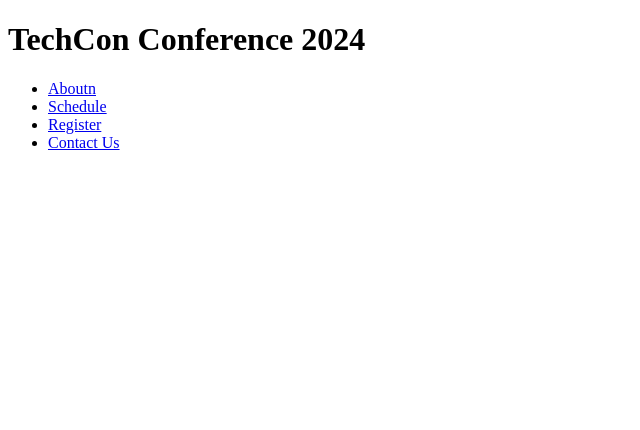
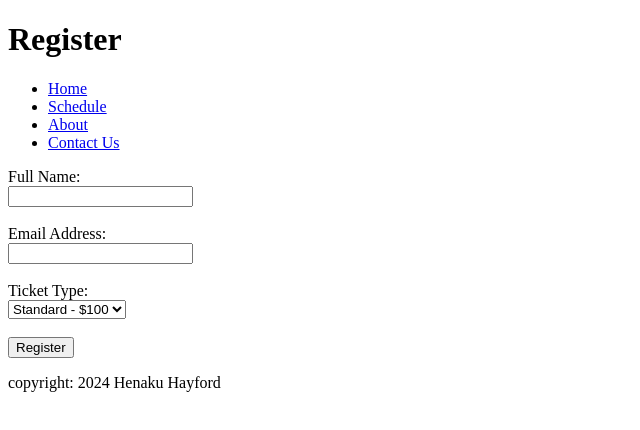
Before and after one commit to UncleCheers/TechCon_HTML, a plain HTML site: page techcon_website/register.html in a window 1280 px wide. Shown: the whole page, without its empty margins (0-640 px from the left). Drawn offline with Linux system fonts and the light colour scheme.

Commit message:
register

```diff
--- a/techcon_website/register.html
+++ b/techcon_website/register.html
@@ -6,13 +6,32 @@
 </head>
 <body>
     <header>
-        <h1>TechCon Conference 2024</h1>
+        <h1>Register</h1>
         <nav>
             <ul>
-                <li><a href="#about">Aboutn</a></li>
-                <li><a href="#schedule">Schedule</a></li>
-                <li><a href="register">Register</a></li>
-                <li><a href="#contact">Contact Us</a></li>
+                <li><a href="/index.html">Home</a></li>
+                <li><a href="/schedule.html">Schedule</a></li>
+                <li><a href="/about.html">About</a></li>
+                <li><a href="/contact.html">Contact Us</a></li>
             </ul>
         </nav>
     </header>
+    <main>
+        <form action="/submit_registration" method="post">
+            <label for="name">Full Name:</label><br>
+            <input type="text" id="name" name="name" required><br><br>
+            <label for="email">Email Address:</label><br>
+            <input type="email" id="email" name="email" required><br><br>
+            <label for="ticket">Ticket Type:</label><br>
+            <select id="ticket" name="ticket">
+                <option value="standard">Standard - $100</option>
+                <option value="vip">VIP - $250</option>
+                <option value="student">Student - $50</option>
+            </select><br><br>
+            <input type="submit" value="Register">
+    </main>
+    <footer>
+    <p>copyright: 2024 Henaku Hayford</p>
+    </footer>
+</body>
+</html>
```
